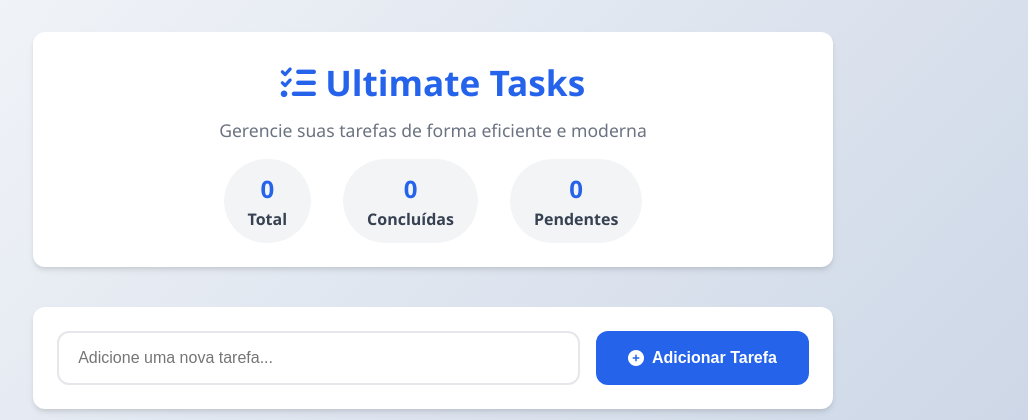
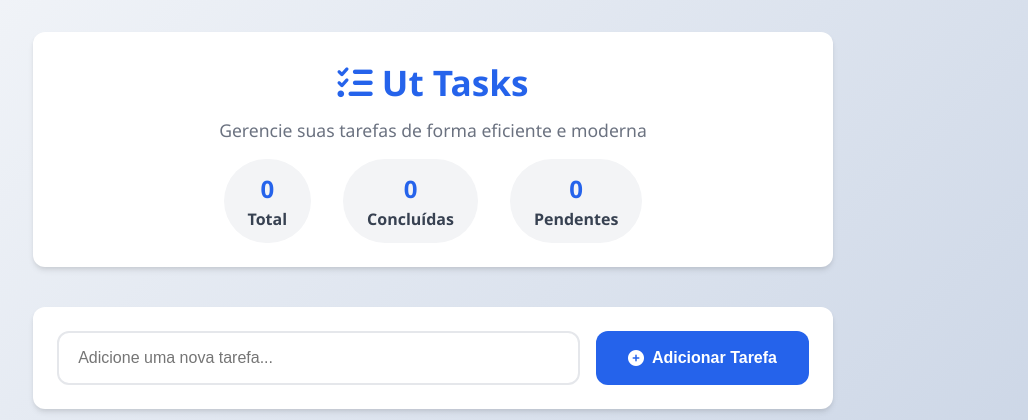
Before and after one commit to fernandinho05490/projeto-devops, a Flask app: page / in a window 1280 px wide. Shown: the top 420 px of the page, without its empty margins (207-1235 px from the left). Run offline with Flask 3, Linux system fonts and the light colour scheme; data that the repository does not hold is empty.

Commit message:
Melhorias no Front-end

```diff
--- a/templates/index.html
+++ b/templates/index.html
@@ -96,7 +96,7 @@
 <body>
     <div class="container">
         <header>
-            <h1><i class="fas fa-tasks"></i> Ultimate Tasks </h1>
+            <h1><i class="fas fa-tasks"></i> Ut Tasks </h1>
             <p class="subtitle">Gerencie suas tarefas de forma eficiente e moderna</p>
             <div class="stats">
                 <div class="stat">
```
